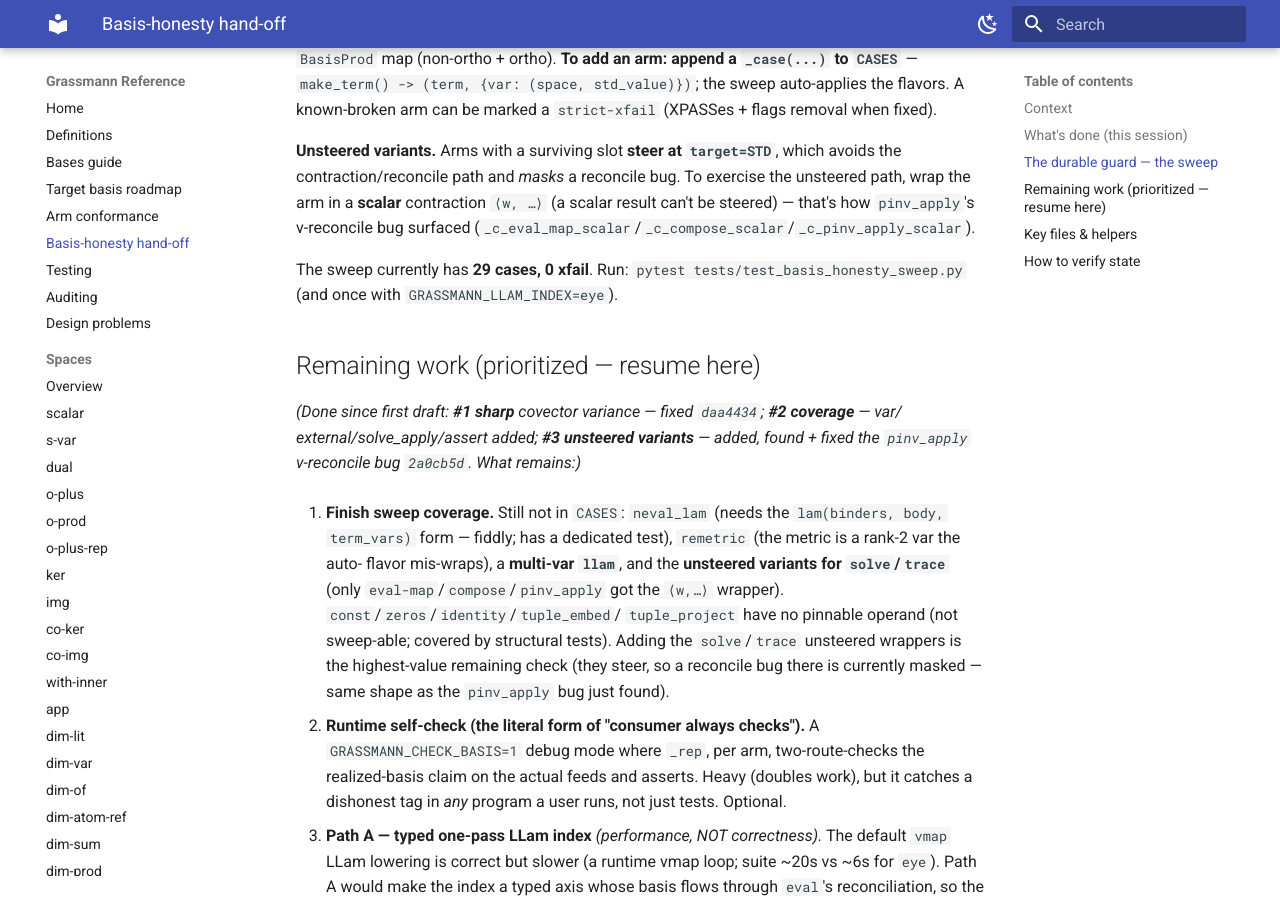
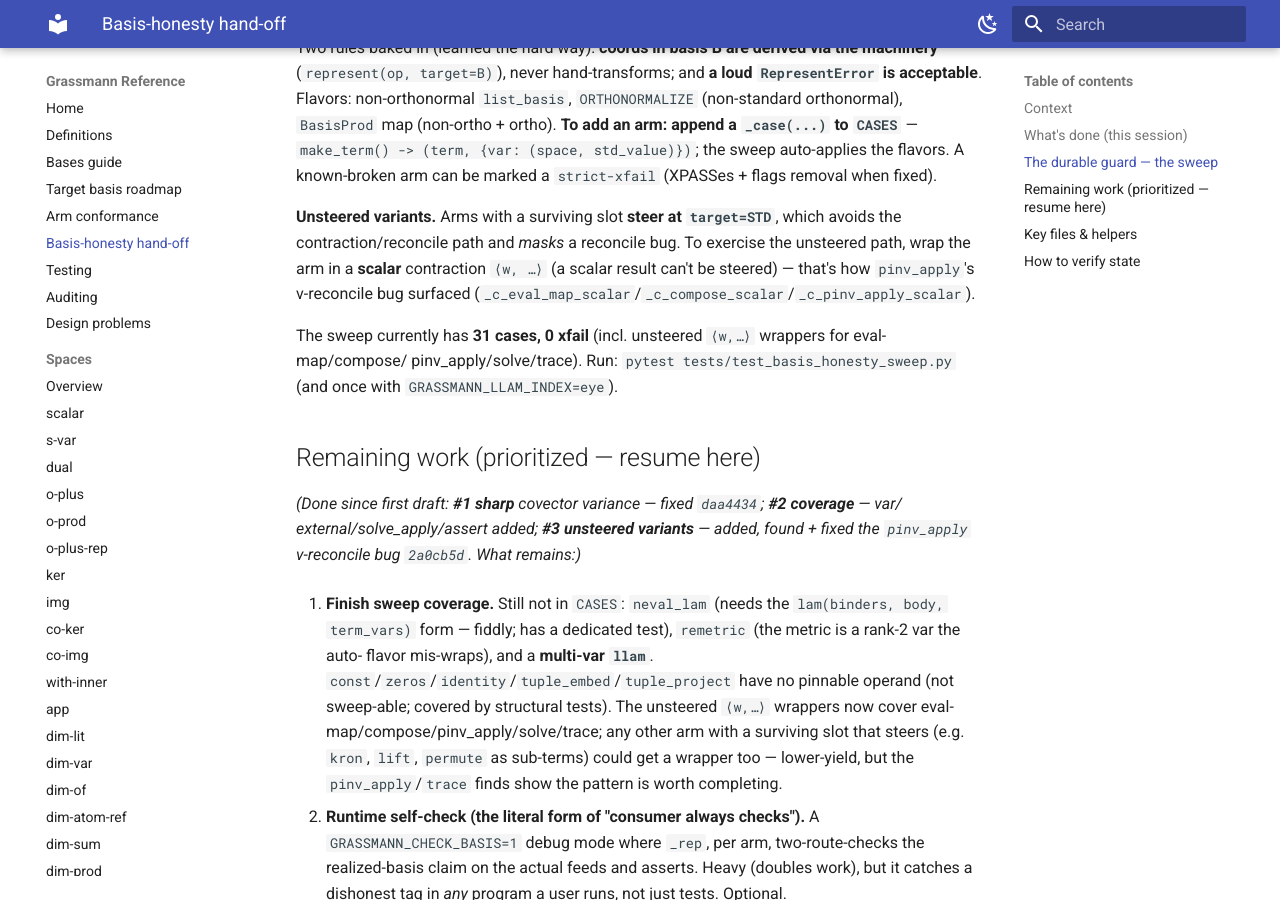
Before and after one commit to wraith1995/Grassmann, an MkDocs documentation site: the page built from docs/basis-honesty-handoff.md, in a window 1280 px wide and 900 px high, scrolled down 1835 px. Built offline with MkDocs 1.6.1 and Material for MkDocs 9.7.7, drawn with Linux system fonts in a browser that asks for light colours; some of the changed text lies outside the part shown.

Commit message:
docs: hand-off update — trace fix (10th bug), solve/trace unsteered wrappers, sweep 31/31

````diff
--- a/docs/basis-honesty-handoff.md
+++ b/docs/basis-honesty-handoff.md
@@ -32,6 +32,7 @@
 | `inner`/`flat`/`dot` metric Eval | Gram built/tagged `default` for a non-immersed operand | build + tag in any **non-default** operand basis | `529b5d1` |
 | `sharp` metric Eval (covector operand) | `_peel_one_dual` gives the wrong primal for a literal covector basis | `_covector_primal` (DualBasis peels; literal covector → `dual_basis`) | `daa4434` |
 | `pinv_apply` unsteered | `v` left unreconciled vs f's cod-slot when not steered (`⟨w,f⁺v⟩`) | cob `v` to f's cod-slot before the matvec (no-op when steered) | `2a0cb5d` |
+| `trace` unsteered | traced slots summed basis-blind when a contracted slot is pinned + f unsteered | cob axis `j` to `dual(slot i)` before the diagonal (no-op when steered) | `f56ba9d` |
 
 The `vmap` LLam lowering is the **default** (`GRASSMANN_LLAM_INDEX=eye` = the old fast path, which
 raises on a cod-non-default body).
@@ -58,8 +59,9 @@
 a **scalar** contraction `⟨w, …⟩` (a scalar result can't be steered) — that's how `pinv_apply`'s
 v-reconcile bug surfaced (`_c_eval_map_scalar`/`_c_compose_scalar`/`_c_pinv_apply_scalar`).
 
-The sweep currently has **29 cases, 0 xfail**. Run: `pytest tests/test_basis_honesty_sweep.py` (and once
-with `GRASSMANN_LLAM_INDEX=eye`).
+The sweep currently has **31 cases, 0 xfail** (incl. unsteered `⟨w,…⟩` wrappers for eval-map/compose/
+pinv_apply/solve/trace). Run: `pytest tests/test_basis_honesty_sweep.py` (and once with
+`GRASSMANN_LLAM_INDEX=eye`).
 
 ## Remaining work (prioritized — resume here)
 
@@ -69,11 +71,11 @@
 
 1. **Finish sweep coverage.** Still not in `CASES`: `neval_lam` (needs the `lam(binders, body,
    term_vars)` form — fiddly; has a dedicated test), `remetric` (the metric is a rank-2 var the auto-
-   flavor mis-wraps), a **multi-var `llam`**, and the **unsteered variants for `solve`/`trace`** (only
-   `eval-map`/`compose`/`pinv_apply` got the `⟨w,…⟩` wrapper). `const`/`zeros`/`identity`/`tuple_embed`/
-   `tuple_project` have no pinnable operand (not sweep-able; covered by structural tests). Adding the
-   `solve`/`trace` unsteered wrappers is the highest-value remaining check (they steer, so a reconcile
-   bug there is currently masked — same shape as the `pinv_apply` bug just found).
+   flavor mis-wraps), and a **multi-var `llam`**. `const`/`zeros`/`identity`/`tuple_embed`/`tuple_project`
+   have no pinnable operand (not sweep-able; covered by structural tests). The unsteered `⟨w,…⟩` wrappers
+   now cover eval-map/compose/pinv_apply/solve/trace; any other arm with a surviving slot that steers
+   (e.g. `kron`, `lift`, `permute` as sub-terms) could get a wrapper too — lower-yield, but the
+   `pinv_apply`/`trace` finds show the pattern is worth completing.
 
 2. **Runtime self-check (the literal form of "consumer always checks").** A `GRASSMANN_CHECK_BASIS=1`
    debug mode where `_rep`, per arm, two-route-checks the realized-basis claim on the actual feeds and
@@ -118,4 +120,4 @@
 pytest tests/test_basis_honesty_sweep.py -q # the guard alone
 ruff check src/grassmann tests
 ```
-Current: **1225 passed, 0 xfailed** in both modes; ruff clean (sweep: 29/29).
+Current: **1227 passed, 0 xfailed** in both modes; ruff clean (sweep: 31/31).
````
Also changed, not shown: other parts of docs/basis-honesty-handoff.md (+1 -1 lines).
